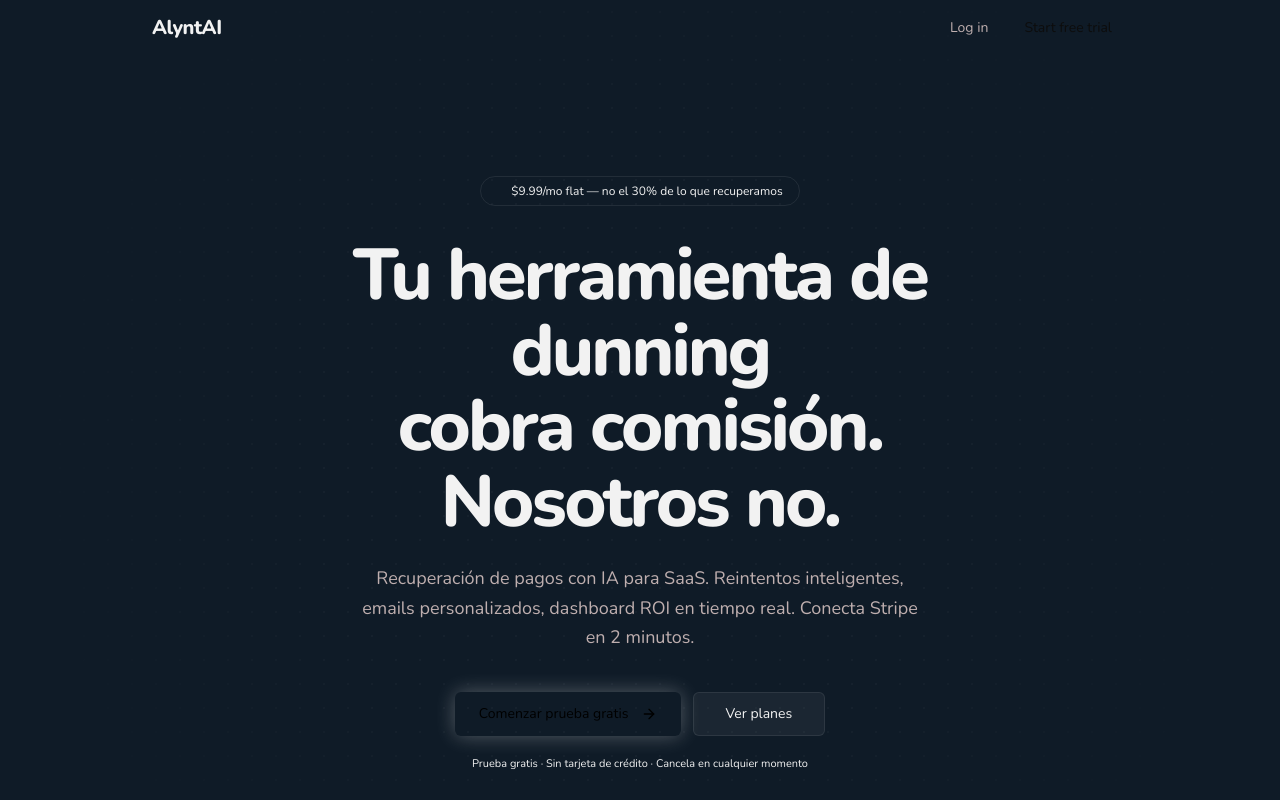
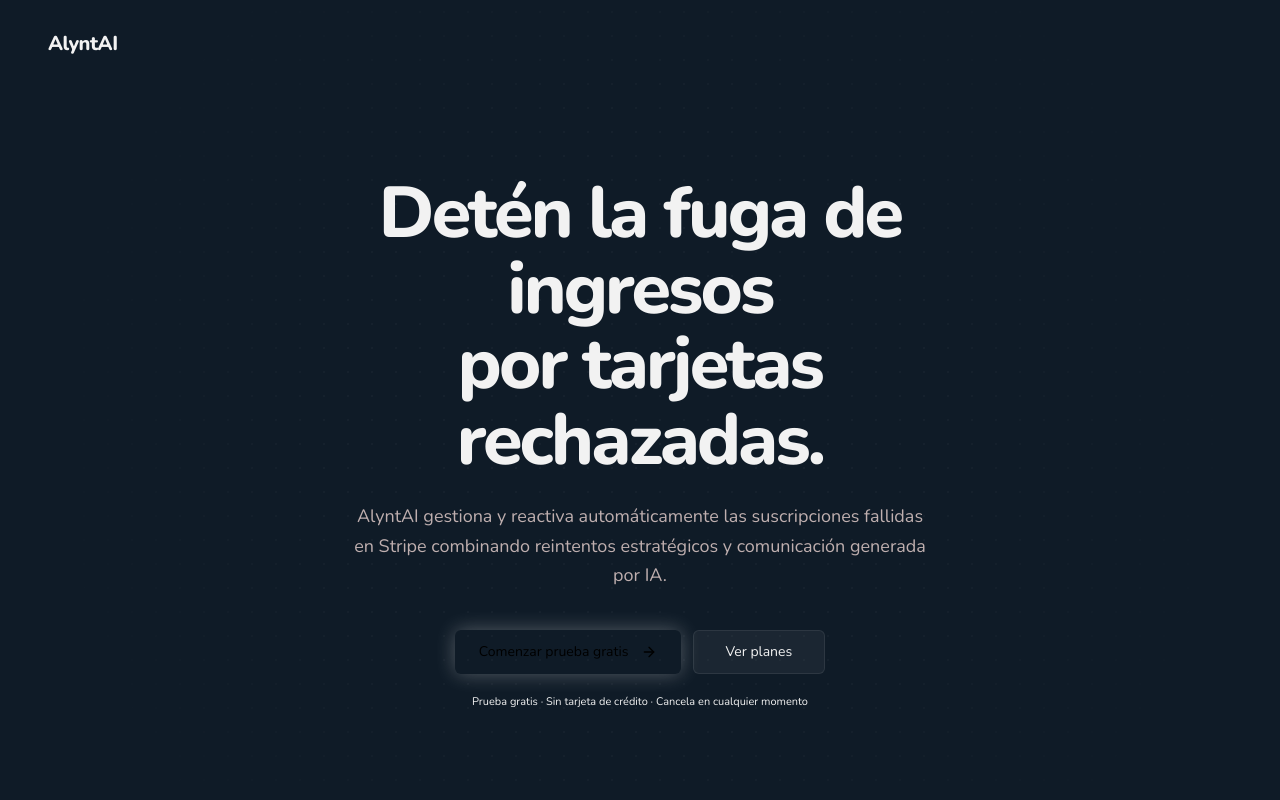
Before and after one commit to AndresS-max/payrecover-frontend, a Next.js app: page / in a window 1280 px wide. Shown: the top 800 px of the page. Built offline with nearby package versions, Linux system fonts and the light colour scheme.

Commit message:
feat: applied user feedback on landing copy and logo position

```diff
--- a/src/app/page.tsx
+++ b/src/app/page.tsx
@@ -4,19 +4,11 @@ import { ArrowRight, Check } from 'lucide-react';
 export default function Home() {
   return (
     <div className="min-h-screen bg-deep relative">
-      <nav className="fixed top-0 left-0 right-0 z-50 transition-all duration-300 bg-transparent">
-        <div className="max-w-5xl mx-auto flex items-center justify-between px-6 h-14">
+      <nav className="fixed top-4 left-0 right-0 z-50 transition-all duration-300 bg-transparent">
+        <div className="w-full flex items-center justify-between px-8 md:px-12 h-14">
           <Link href="/" className="flex items-center gap-2">
             <span className="text-xl font-bold tracking-tight transition-colors text-primary">AlyntAI</span>
           </Link>
-          <div className="flex items-center gap-2">
-            <Link href="/sign-in" className="text-sm transition-colors px-3 py-1.5 rounded-md font-medium text-muted hover:text-primary">
-              Log in
-            </Link>
-            <Link href="/sign-up" className="text-sm px-4 py-1.5 rounded-md font-medium transition-all bg-primary text-black hover:bg-primary/90">
-              Start free trial
-            </Link>
-          </div>
         </div>
       </nav>
 
@@ -24,15 +16,11 @@ export default function Home() {
         <div className="absolute inset-0 bg-dot-grid mask-radial pointer-events-none opacity-30"></div>
         <div className="absolute top-1/3 left-1/2 -translate-x-1/2 -translate-y-1/2 w-[700px] h-[500px] bg-primary/[0.02] rounded-full blur-[120px] pointer-events-none"></div>
         <div className="relative max-w-3xl mx-auto px-6 text-center">
-          <div className="inline-flex items-center gap-2 rounded-full border border-soft px-4 py-1.5 text-xs font-medium mb-8 bg-card/[0.5] text-primary hover-lift">
-            <span className="flex h-1.5 w-1.5 rounded-full bg-primary animate-pulse-subtle"></span>
-            $9.99/mo flat — no el 30% de lo que recuperamos
-          </div>
           <h1 className="text-5xl sm:text-6xl md:text-7xl font-bold tracking-[-0.04em] leading-[1.05] mb-6 text-primary">
-            Tu herramienta de dunning<br/>cobra comisión. Nosotros no.
+            Detén la fuga de ingresos<br/>por tarjetas rechazadas.
           </h1>
           <p className="text-base md:text-lg max-w-xl mx-auto mb-10 leading-relaxed text-muted">
-            Recuperación de pagos con IA para SaaS. Reintentos inteligentes, emails personalizados, dashboard ROI en tiempo real. Conecta Stripe en 2 minutos.
+            AlyntAI gestiona y reactiva automáticamente las suscripciones fallidas en Stripe combinando reintentos estratégicos y comunicación generada por IA.
           </p>
           <div className="flex flex-col sm:flex-row gap-3 justify-center">
             <Link href="/sign-up" className="inline-flex items-center justify-center whitespace-nowrap font-medium h-11 rounded-md gap-2 bg-primary hover:opacity-90 text-[black] border-0 cta-glow text-sm px-6 transition-all">
```
